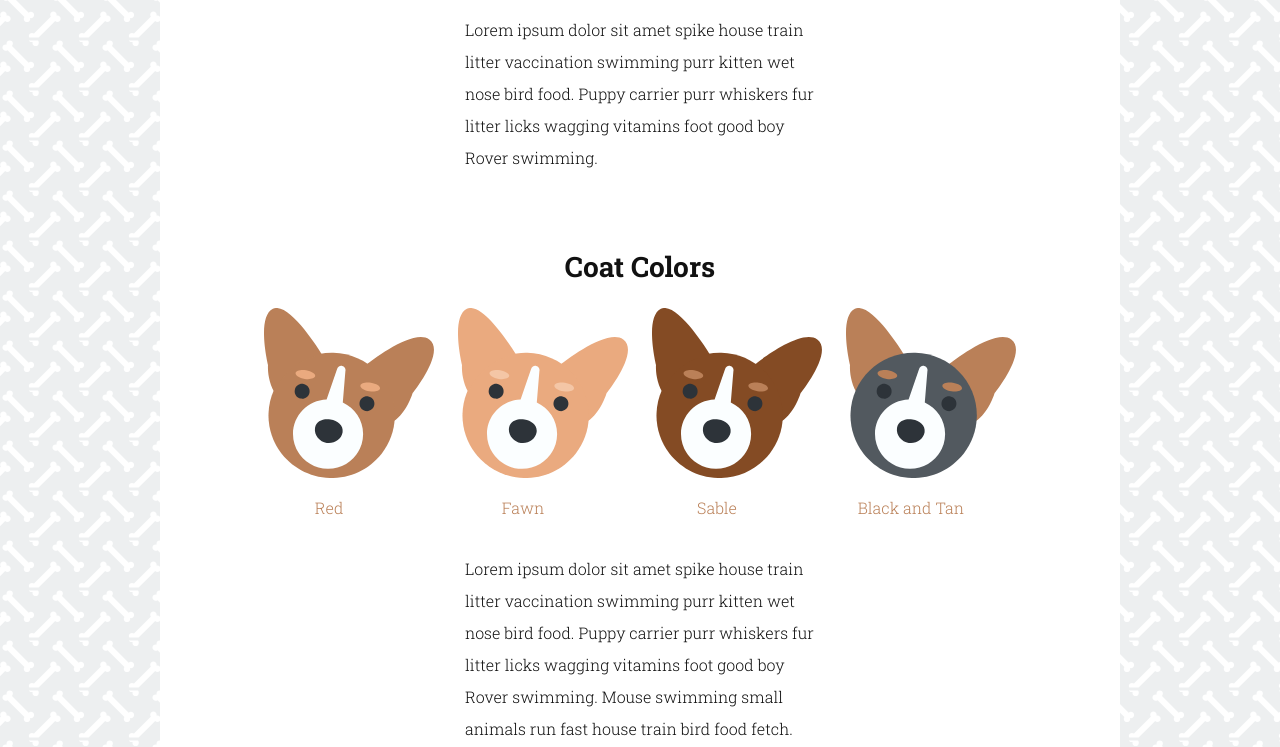
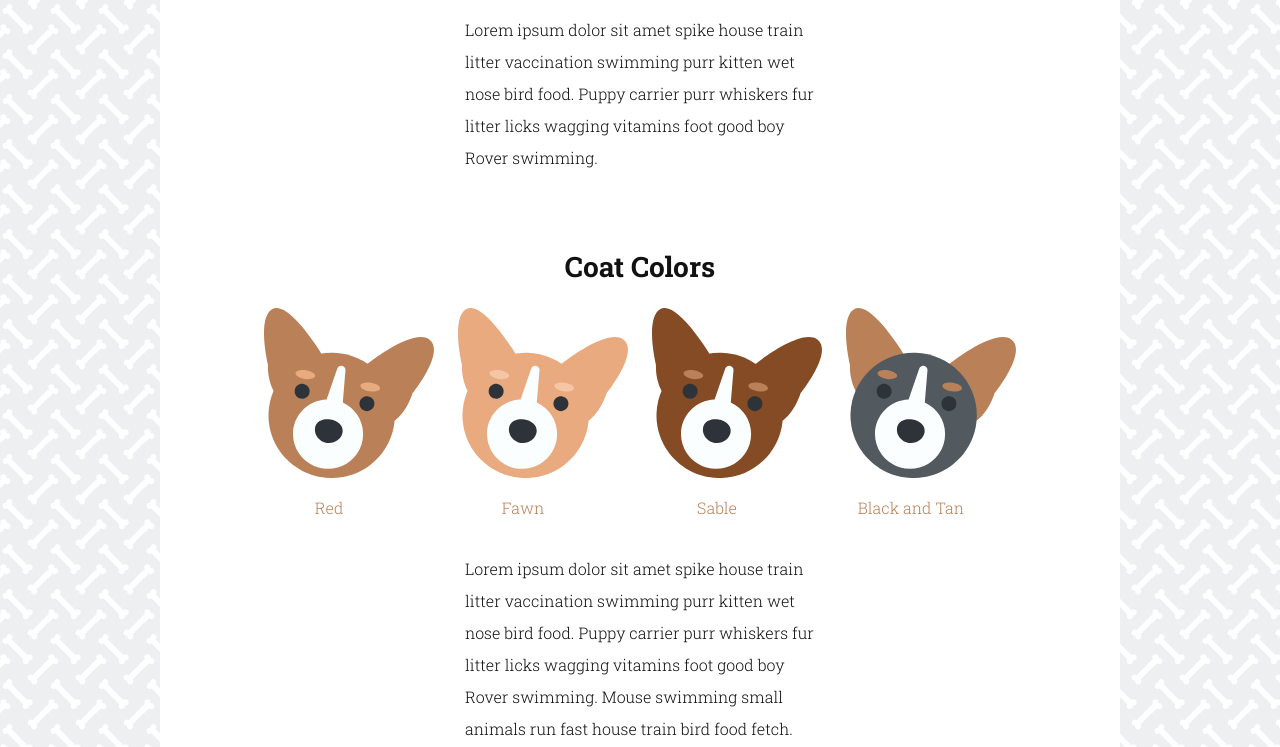
Before and after one commit to stevemasteller/svg_update_v2, a plain HTML site: page index.html in a window 1280 px wide. Shown: the part 311-1058 px from the top of the page. Drawn offline with Linux system fonts and the light colour scheme.

Commit message:
Corrected the size of the background pattern

```diff
--- a/styles.css
+++ b/styles.css
@@ -6,7 +6,7 @@ body {
   font-weight: 300;
   color: #111;
   background: #edeff0 url('svgs/background.svg') repeat left top;
-  background-size: 50px 50px;
+  background-size: 48px 45px;
 }
 
 #container {
```
